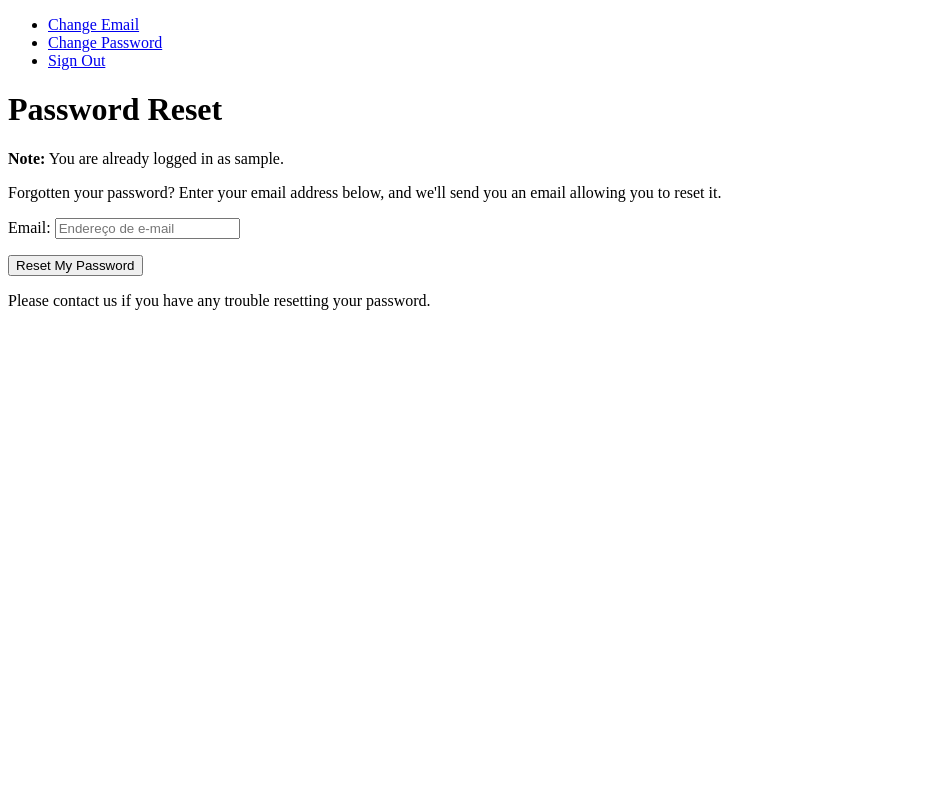
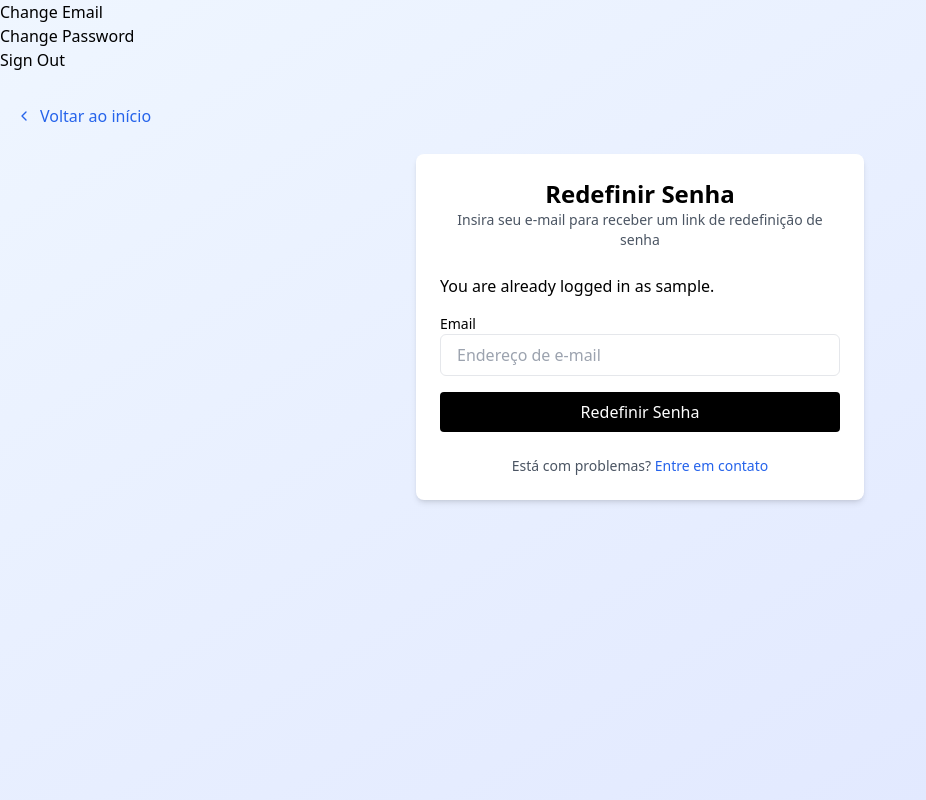
Before and after one commit to Ayram450/gerenciador-de-assinaturas-planos, a Django app: page /accounts/password/reset/ in a window 1280 px wide. Shown: the whole page, without its empty margins (0-926 px from the left). Run offline with Django 5.2, Linux system fonts and the light colour scheme; the visitor is signed in with stand-in values (Sample User, id 1); some libraries are stand-ins or nearby versions.

Commit message:
alteração do botão de redefinição de senha

```diff
--- a/accounts/templates/account/email/base_message.txt
+++ b/accounts/templates/account/email/base_message.txt
@@ -1,7 +1,7 @@
-{% load i18n %}{% autoescape off %}{% blocktrans with site_name=current_site.name %}Hello from {{ site_name }}!{% endblocktrans %}
+{% load i18n %}{% autoescape off %}{% blocktrans with site_name=current_site.name %}Hello from {{ SubscrybeFlow }}!{% endblocktrans %}
 
 {% block content %}{% endblock content %}
 
-{% blocktrans with site_name=current_site.name site_domain=current_site.domain %}Thank you for using {{ site_name }}!
+{% blocktrans with site_name=current_site.name site_domain=current_site.domain %}Thank you for using {{ SubscrybeFlow }}!
 {{ site_domain }}{% endblocktrans %}
 {% endautoescape %}
--- a/accounts/templates/account/password_reset.html
+++ b/accounts/templates/account/password_reset.html
@@ -1,33 +1,65 @@
 {% extends "account/base_entrance.html" %}
 {% load i18n allauth account %}
+{% load widget_tweaks %}
+
 {% block head_title %}
   {% trans "Password Reset" %}
 {% endblock head_title %}
+
+{% block site_header %}{% endblock %}
+{% block header %}{% endblock %}
+
 {% block content %}
-    {% element h1 %}
-        {% trans "Password Reset" %}
-    {% endelement %}
+<!DOCTYPE html>
+<html lang="pt-BR">
+  <head>
+    <meta charset="UTF-8" />
+    <meta name="viewport" content="width=device-width, initial-scale=1.0" />
+    <title>SubscrybeFlow - Reset de Senha</title>
+    <script src="https://cdn.tailwindcss.com"></script>
+  </head>
+  <body class="min-h-screen bg-gradient-to-br from-blue-50 to-indigo-100">
+    <div class="container mx-auto px-4 py-8">
+
+      <div class="mb-6">
+        <a href="{% url 'homepage' %}" class="inline-flex items-center text-blue-600 hover:text-blue-800">
+          <svg xmlns="http://www.w3.org/2000/svg" class="h-4 w-4 mr-2" viewBox="0 0 24 24" fill="none" stroke="currentColor" stroke-width="2" stroke-linecap="round" stroke-linejoin="round">
+            <polyline points="15 18 9 12 15 6" />
+          </svg>
+          Voltar ao início
+        </a>
+      </div>
+
+      <div class="max-w-md mx-auto bg-white rounded-lg shadow-md p-6">
+        <div class="text-center mb-6">
+          <h1 class="text-2xl font-bold">Redefinir Senha</h1>
+          <p class="text-sm text-gray-600">Insira seu e-mail para receber um link de redefinição de senha</p>
+        </div>
+
         {% if user.is_authenticated %}
           {% include "account/snippets/already_logged_in.html" %}
         {% endif %}
-    {% element p %}
-        {% trans "Forgotten your password? Enter your email address below, and we'll send you an email allowing you to reset it." %}
-    {% endelement %}
+
         {% url 'account_reset_password' as reset_url %}
-    {% element form form=form method="post" action=reset_url %}
-        {% slot body %}
+        <form method="post" action="{{ reset_url }}" class="space-y-4">
           {% csrf_token %}
-            {% element fields form=form %}
-            {% endelement %}
+          <div>
+            <label for="id_email" class="block text-sm font-medium">Email</label>
+            {{ form.email|add_class:"w-full px-4 py-2 border rounded-md" }}
+          </div>
           {{ redirect_field }}
-        {% endslot %}
-        {% slot actions %}
-            {% element button type="submit" %}
-                {% trans 'Reset My Password' %}
-            {% endelement %}
-        {% endslot %}
-    {% endelement %}
-    {% element p %}
-        {% blocktrans %}Please contact us if you have any trouble resetting your password.{% endblocktrans %}
-    {% endelement %}
+          <button type="submit" class="w-full bg-black text-white py-2 rounded">
+            Redefinir Senha
+          </button>
+        </form>
+
+        <div class="text-center mt-6">
+          <p class="text-sm text-gray-600">
+            Está com problemas? <a href="#" class="text-blue-600 hover:underline">Entre em contato</a>
+          </p>
+        </div>
+      </div>
+    </div>
+  </body>
+</html>
 {% endblock content %}
--- a/accounts/templates/account/snippets/already_logged_in.html
+++ b/accounts/templates/account/snippets/already_logged_in.html
@@ -4,6 +4,6 @@
 {% user_display user as user_display %}
 {% element alert %}
     {% slot message %}
-        <strong>{% blocktranslate %}Note{% endblocktranslate %}:</strong> {% blocktranslate %}You are already logged in as {{ user_display }}.{% endblocktranslate %}
+        <strong>{% blocktranslate %}{% endblocktranslate %}</strong> {% blocktranslate %}You are already logged in as {{ user_display }}.{% endblocktranslate %}
     {% endslot %}
 {% endelement %}
--- a/accounts/templates/accounts/admin_dash.html
+++ b/accounts/templates/accounts/admin_dash.html
@@ -53,8 +53,6 @@
         </div>
     </div>
 
-
-
     <!-- Ações principais -->
     <h2 class="text-xl font-semibold mb-4">Usuários Cadastrados</h2>
     <table class="w-full border text-left text-sm">
@@ -92,7 +90,6 @@
     </tbody>
     </table>
 
-
   </main>
 </body>
 </html>
--- a/setup/settings.py
+++ b/setup/settings.py
@@ -34,6 +34,7 @@ INSTALLED_APPS = [
     "allauth",
     "allauth.account",
     "django.contrib.humanize",
+    "widget_tweaks"
 ]
 
 ACCOUNT_SIGNUP_REDIRECT_URL = "/perfil/"
```
Also changed, not shown: subscriptions/templates/subscriptions/perfil.html (+6 -4 lines). Lines whose indentation alone changed are shown as unchanged.
